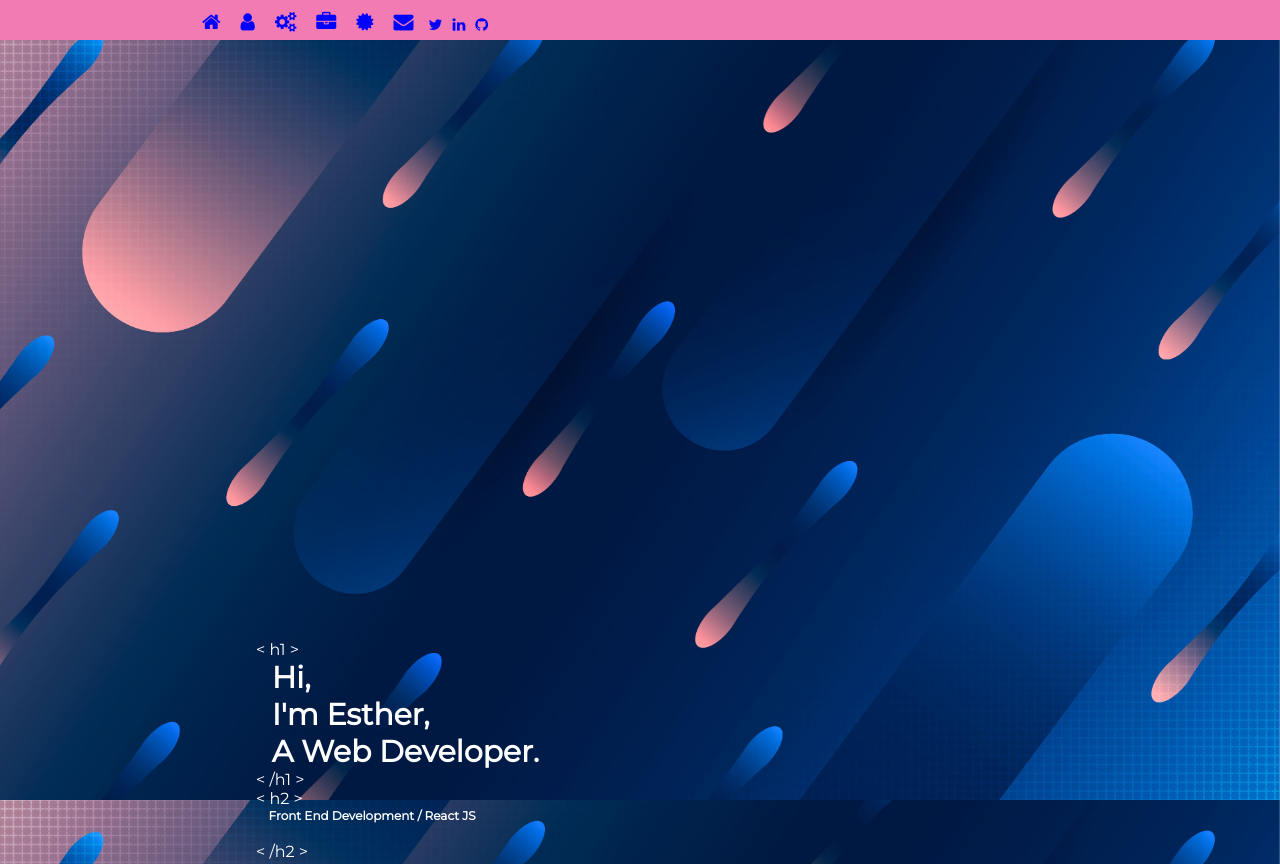
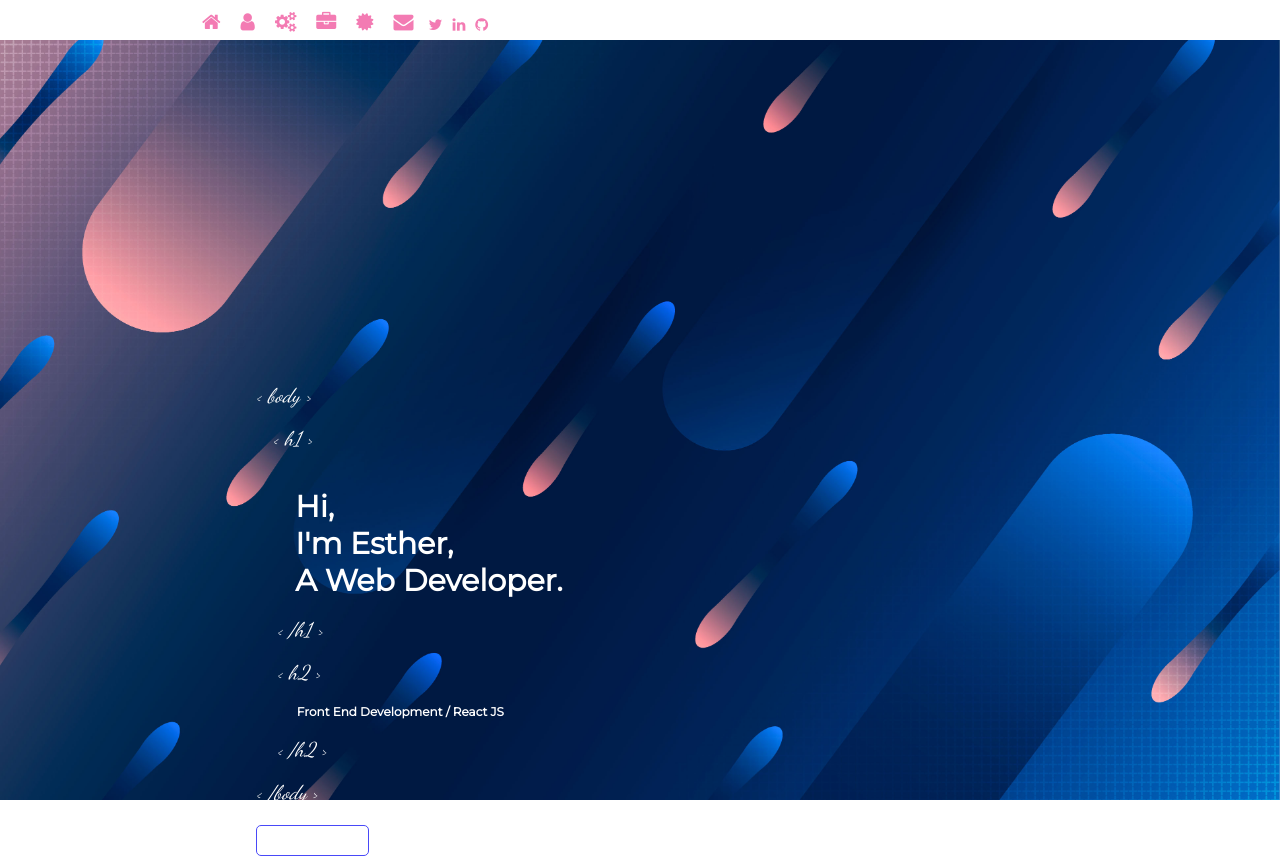
Before and after one commit to Esther-art-web/Portfolio, a plain HTML site: page index.html in a window 1280 px wide. Shown: the top 864 px of the page. Drawn offline with Linux system fonts and the light colour scheme.

Commit message:
more updates on styles

```diff
--- a/index.html
+++ b/index.html
@@ -6,6 +6,7 @@
     <title>Esther's Portfolio--Home</title>
     <link rel="stylesheet" href="https://cdnjs.cloudflare.com/ajax/libs/font-awesome/4.7.0/css/font-awesome.min.css">
     <link href='https://fonts.googleapis.com/css?family=Montserrat' rel='stylesheet'>
+    <link href='https://fonts.googleapis.com/css?family=Dancing+Script' rel='stylesheet'>
     <link rel ='stylesheet' href="styles.css" />
 </head>
 <body>
@@ -30,24 +31,31 @@
 
         </div>
         <div class="main">
+            <i class="tag">&lt body &gt</i> <br><br>
+            <code>
+                &nbsp;&nbsp;&nbsp;
+                <i class="tag">&lt  h1 &gt</i> <h1> <br>
+                    &nbsp;&nbsp; &nbsp; Hi, <br>
+                    &nbsp;&nbsp; &nbsp; I'm Esther, <br>
+                    &nbsp;&nbsp; &nbsp; A Web Developer. <br></h1> <br>
+                    &nbsp;&nbsp; &nbsp;
+                <i class="tag">&lt /h1 &gt</i> <br>
 
-            <code>
-                &lt h1 &gt <br> <h1>
-                    &nbsp; Hi, <br>
-                    &nbsp; I'm Esther, <br>
-                    &nbsp; A Web Developer. <br></h1>
-                    &lt /h1 &gt
             </code>
 
 
             <br>
             <code>
-                &lt h2 &gt <br>
-                 <h2> &nbsp; &nbsp;  Front End Development / React JS</h2> <br>
-                &lt /h2 &gt
+                &nbsp;&nbsp; &nbsp;
+                 <i class="tag">&lt h2 &gt</i> <br> <br>
+                 <h2> &nbsp; &nbsp; &nbsp;&nbsp;&nbsp; &nbsp; &nbsp;&nbsp;
+                     Front End Development / React JS</h2> <br>
+                 &nbsp;&nbsp; &nbsp;
+                <i class="tag">&lt /h2 &gt</i> <br>
             </code> <br>
-
-            <button id="contact"> CONTACT ME</button>
+            <i class="tag"> &lt /body &gt</i>   <br>
+            <!-- &nbsp;&nbsp; &nbsp;&nbsp;&nbsp; -->
+            <button id="contact"> CONTACT ME</button><br>
 
         </div>
     </main>
--- a/styles.css
+++ b/styles.css
@@ -33,7 +33,7 @@ a:link, a:active{
     left: 0;
     width: 100%;
     height: 40px;
-    background-color:rgba(243, 123, 179);
+    background-color:white;
     float: left;
 }
 .main{
@@ -41,7 +41,7 @@ a:link, a:active{
     height: 100vh;
     background: url('background.jpg') no-repeat center fixed;
     background-size: cover;
-    padding: 50% 20%;
+    padding: 30% 20%;
     width: 100%;
     float: left;
 
@@ -68,7 +68,7 @@ a:link, a:active{
 
 }
 .fa{
-    color: blue;
+    color: rgba(243, 123, 179);
     /* text-shadow: 1px 1px 2px blue; */
 }
 
@@ -90,3 +90,7 @@ li.social{
 .section{
     margin: 10px 30px;
 }
+.tag{
+    font-size: 20px;
+    font-family: Dancing Script;
+}
```
